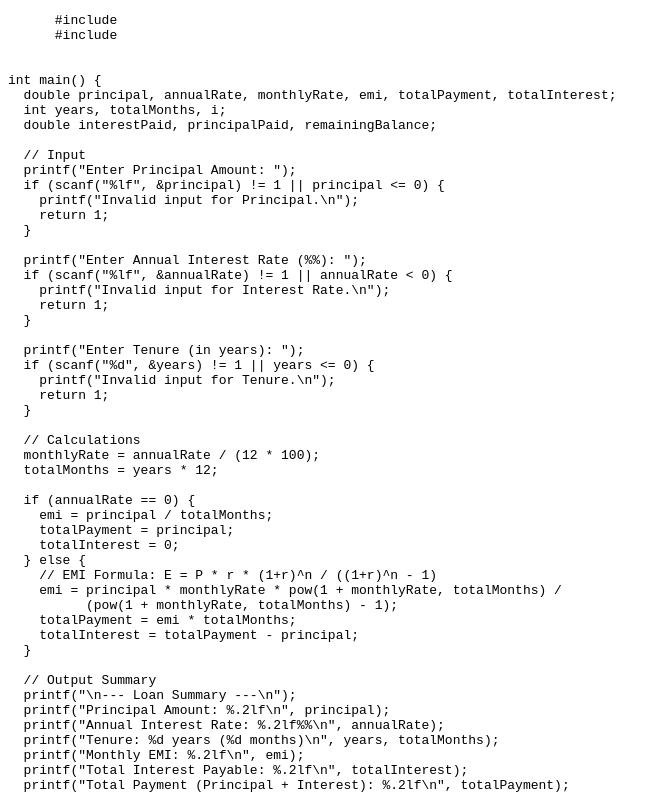
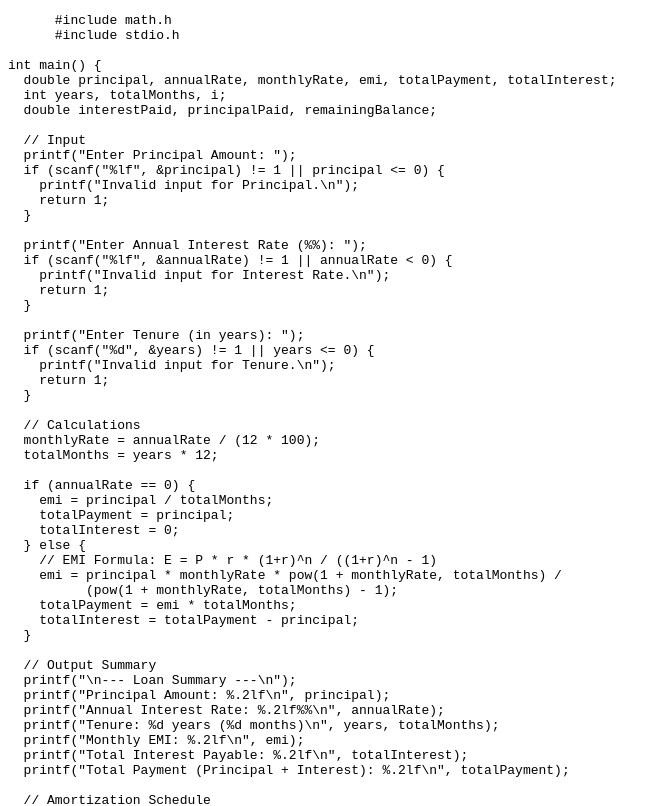
Before and after one commit to pratikatcoding/Loan-Calculator-, a plain HTML site: page index.html in a window 1280 px wide. Shown: the top 806 px of the page, without its empty margins (0-666 px from the left). Drawn offline with Linux system fonts and the light colour scheme.

Commit message:
Update title and include statements in index.html

```diff
--- a/index.html
+++ b/index.html
@@ -3,13 +3,12 @@
 <head>
     <meta charset="UTF-8">
     <meta name="viewport" content="width=device-width, initial-scale=1.0">
-    <title>Document</title>
+    <title>Loan, EMI & interest calculator</title>
 </head>
 <body>
     <pre>
-      #include <b><math.h></b>
-      #include <b><stdio.h></b>
-
+      #include math.h
+      #include stdio.h
 
 int main() {
   double principal, annualRate, monthlyRate, emi, totalPayment, totalInterest;
```
